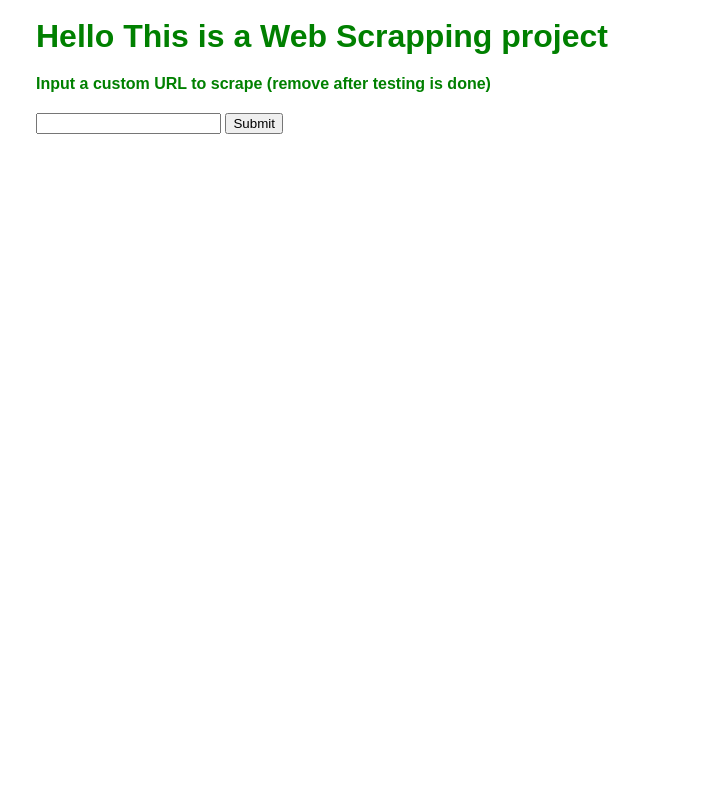
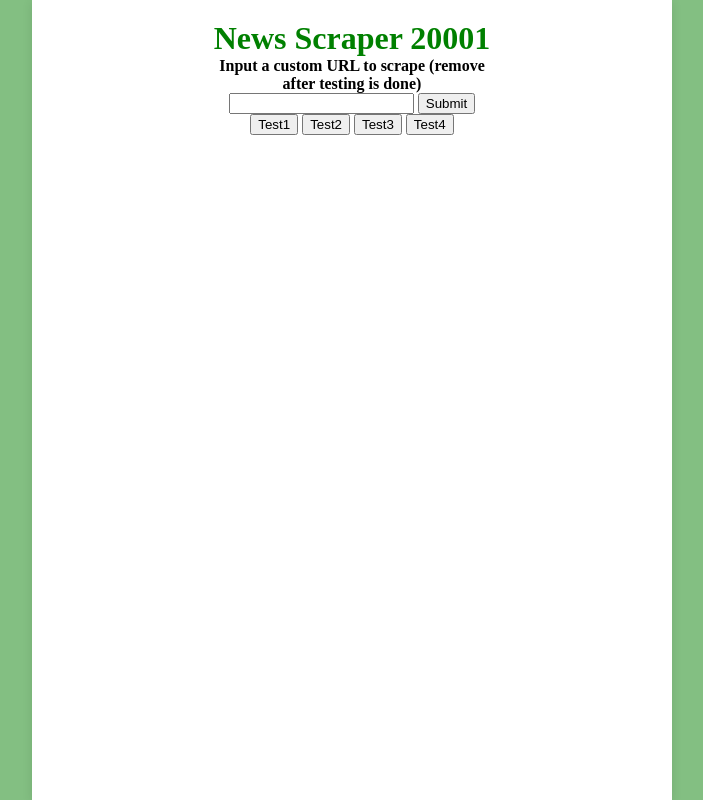
Before and after one commit to digitalyoshixi/news-scraper, a Flask app: page / in a window 1280 px wide. Shown: the whole page, without its empty margins (288-991 px from the left). Run offline with Flask 3, Linux system fonts and the light colour scheme.

Commit message:
added stuffs

```diff
--- a/app.py
+++ b/app.py
@@ -6,8 +6,6 @@ app = Flask(__name__) # referencing this file
 print(webscraper.returnpagedata())
 @app.route('/', methods=['GET'])
 def index():
-
-
     return render_template('index.html')
 
 
@@ -15,9 +13,7 @@ def index():
 def scrape():
     # GET data
     if request.method == "POST":
+        print(request.form)
         urltoscrape = request.form['url']
-    return render_template('index.html') # return homepage
 
-
-
-app.run(host="0.0.0.0", port=5000) # run the app on localhost:80 running on all adddresses
+app.run(host="0.0.0.0", port=5500,debug=True) # run the app on localhost:80 running on all adddresses
--- a/static/css/main.css
+++ b/static/css/main.css
@@ -1,7 +1,11 @@
 body {
-  margin:50;
-  font-family: sans-serif;
-  color: green;
+  margin: 0;
+  padding: 0;
+  min-height: 100vh;
+  background-color: white;
+  display: flex;
+  justify-content: center;
+  align-items: center;
 }
 
 h1 {
@@ -9,8 +13,30 @@ h1 {
   color : green;
 }
 
+.mainbox {
+  width: 50%;
+  max-width: 800px;
+  min-height: 100vh;
+  background-color: #FFFFFF;
+
+  box-shadow: 0 2px 10px rgba(0, 0, 0, 0.1);
+  padding: 20px;
+  box-sizing: border-box;
+}
+
 .center {
+
   margin : auto;
   width : 50%;
-  padding : 10px;
+  text-align: center;
+
 }
+
+.toprow {
+  color : blue;
+  float: top;
+}
+
+.backdrop {
+  background-color: #83bf82;
+}
--- a/static/js/index.js
+++ b/static/js/index.js
@@ -4,8 +4,22 @@ async function handleSubmit(event) {
 
     const inputValue = document.getElementById('inputField').value;
 
+    const data = {
+        url : inputValue
+    };
+    console.log(data)
 
-    // Add your custom logic here
+    fetch("../../scrape", {
+        method: "POST",
+        headers: {
+          "Content-Type": "application/json"
+        },
+        body: JSON.stringify(data)
+      })
+      .then(response => response.json())
+      .then(result => console.log(result))
+      .catch(error => console.error('Error:', error));
+
 
 
     return false; // Prevent the form from submitting
--- a/templates/index.html
+++ b/templates/index.html
@@ -10,14 +10,26 @@
     <link rel="stylesheet" href="/static/css/main.css">
   </head>
 
-  <body>
-      <h1 class="center">Hello This is a Web Scrapping project</h1>
-      <h4 class="center"> Input a custom URL to scrape (remove after testing is done)</h4>
-      <form class = "center" id="myForm" onsubmit="return handleSubmit(event)">
-        <input type="text" id="inputField" name="inputField" required>
-        <button type="submit">Submit</button>
-      </form>
-      <script src="/static/js/index.js"></script>
+  <body class="backdrop">
+      <div class = 'mainbox'>
+        <h1 class="center">News Scraper 20001</h1>
+        <h4 class="center"> Input a custom URL to scrape (remove after testing is done)</h4>
+        <div class="center">
+          <input type="text" id="inputField" name="inputField" required>
+          <button type="submit">Submit</button>
+        </div>
+        <div class="center">
+          <button type="submit">Test1</button>
+          <button type="submit">Test2</button>
+          <button type="submit">Test3</button>
+          <button type="submit">Test4</button>
+        </div>
+
+      </div>
+
+       <!--- The sliding window part-->
+
+
   </body>
 
 </html>
```
